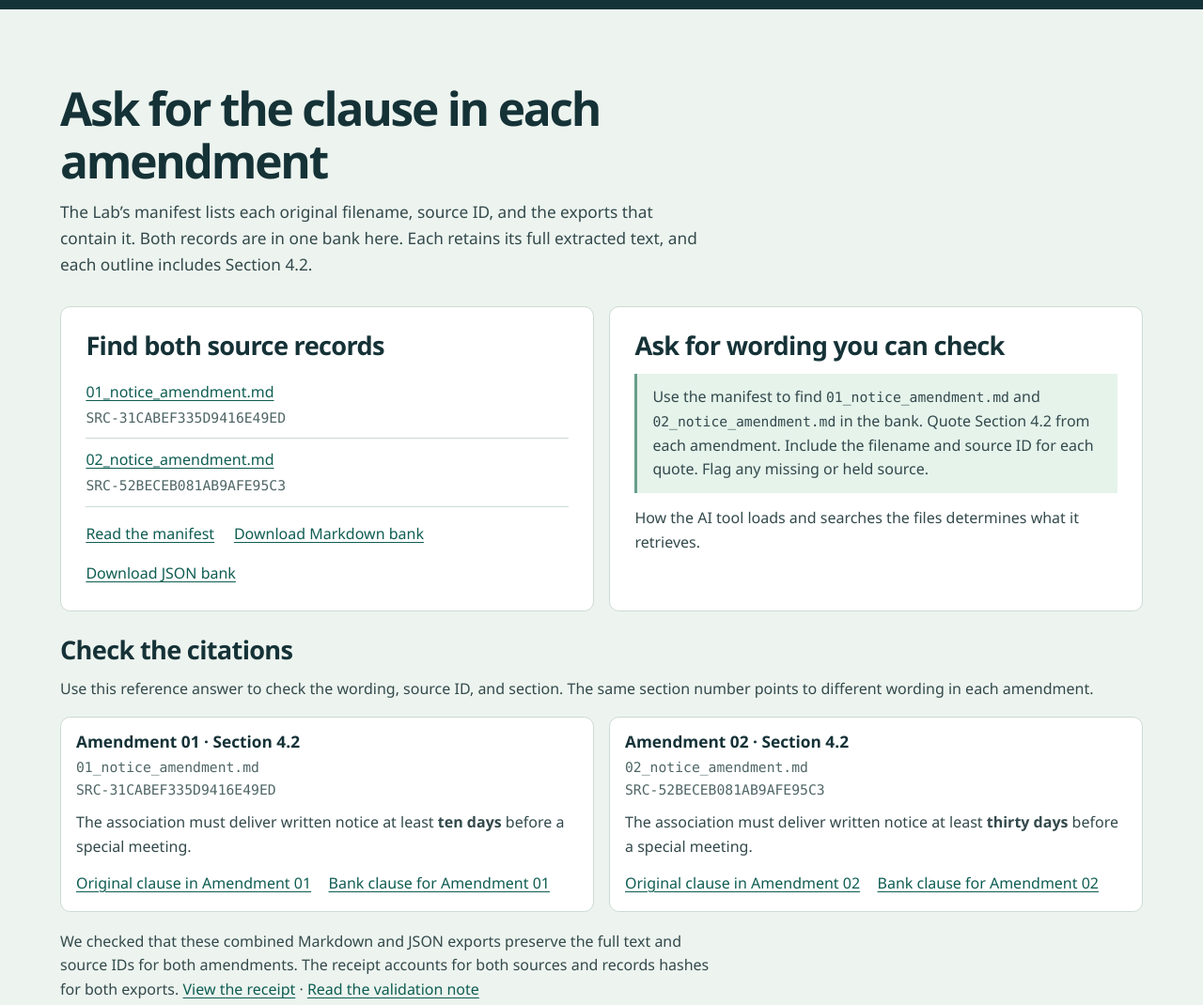
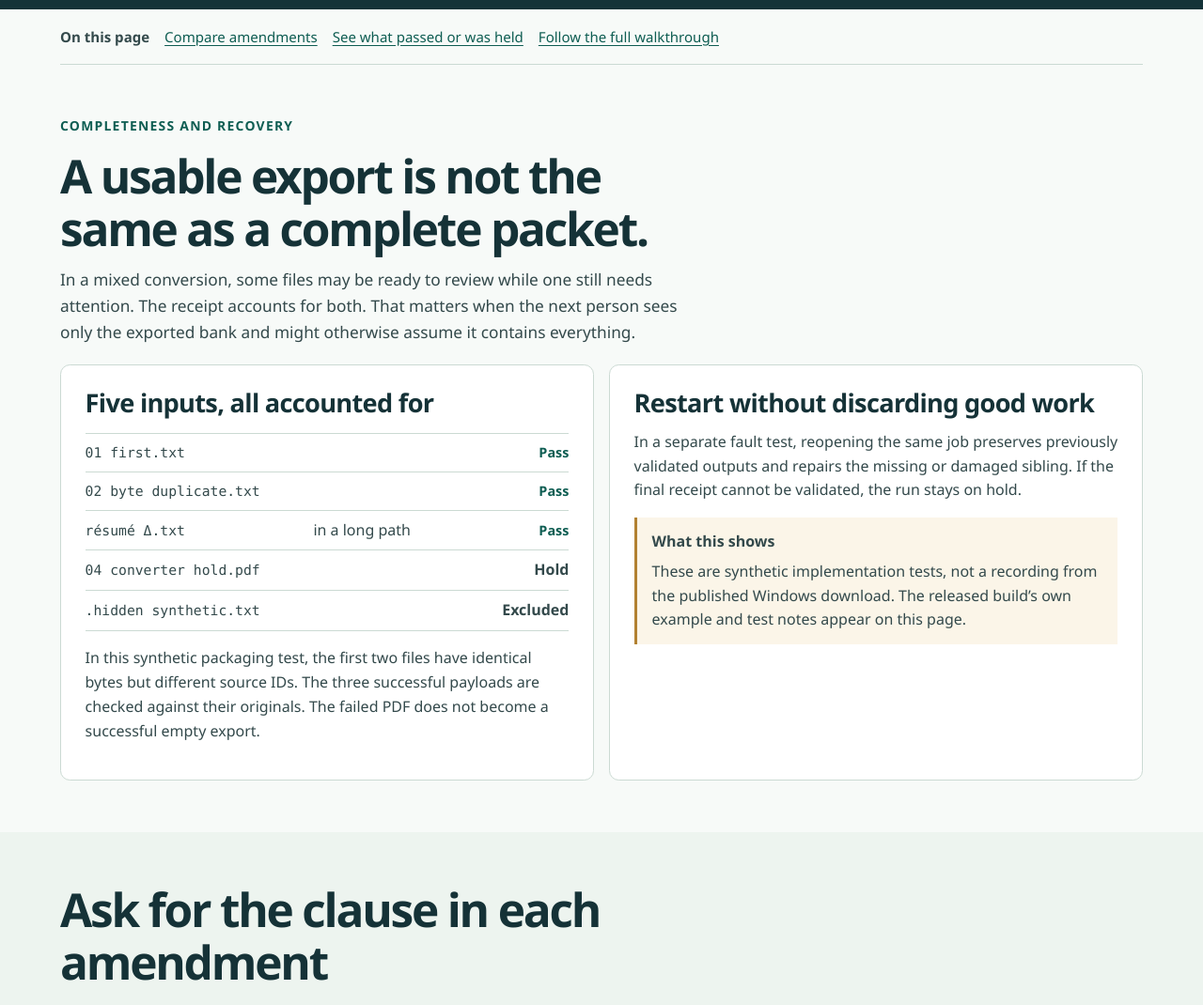
Before and after one commit to Methos801/logical-file-lab, a plain HTML site: page docs/index.html in a window 1280 px wide. Shown: the part 900-1970 px from the top of the page at 94% size. Drawn offline with Linux system fonts and the light colour scheme.

Commit message:
Publish reviewed portfolio improvements
Apply the verified public presentation and QA fixes without including private review materials.

```diff
--- a/docs/demo.css
+++ b/docs/demo.css
@@ -137,3 +137,16 @@ code { font-family: ui-monospace, "Cascadia Mono", Consolas, monospace; font-siz
   .demo-controls { display: flex; }
   .demo-controls button { flex: 1 1 auto; }
 }
+
+/* Continuous walkthrough: use less vertical space between visible steps. */
+#mixed-receipt, #amendments > .shell, #demo { padding-block:clamp(2rem,4.5vw,3.4rem); }
+#mixed-receipt .section-heading, #demo .section-heading { margin-bottom:1.25rem; }
+#demo .step + .step { margin-top:.85rem; }
+#demo .step { scroll-margin-top:1rem; }
+
+
+/* Optional jump links; the demonstrations remain visible in reading order. */
+.example-links { display:flex; flex-wrap:wrap; align-items:baseline; gap:.25rem 1rem; padding-block:.8rem; border-bottom:1px solid #cbdad3; font-size:.94rem; }
+.example-links span { font-weight:700; }
+.example-links a { padding-block:.25rem; }
+@media(max-width:540px){.example-links span{flex-basis:100%}}
--- a/docs/index.html
+++ b/docs/index.html
@@ -7,7 +7,6 @@
   <meta name="theme-color" content="#143338">
   <title>Logical File Lab | Prepare legal sources for AI review</title>
   <link rel="stylesheet" href="demo.css">
-  <script src="demo.js" defer></script>
 </head>
 <body>
   <a class="skip-link" href="#main">Skip to content</a>
@@ -57,6 +56,30 @@
       </div>
     </section>
 
+    <nav class="shell example-links" aria-label="Jump to a worked example">
+      <span>On this page</span>
+      <a href="#amendments">Compare amendments</a>
+      <a href="#mixed-receipt">See what passed or was held</a>
+      <a href="#demo">Follow the full walkthrough</a>
+    </nav>
+
+    <section class="shell section" id="mixed-receipt" aria-labelledby="mixed-receipt-title">
+      <div class="section-heading">
+        <p class="eyebrow">Completeness and recovery</p>
+        <h2 id="mixed-receipt-title">A usable export is not the same as a complete packet.</h2>
+        <p>In a mixed conversion, some files may be ready to review while one still needs attention. The receipt accounts for both. That matters when the next person sees only the exported bank and might otherwise assume it contains everything.</p>
+      </div>
+      <div class="amendment-grid">
+        <article class="bank-example" aria-labelledby="mixed-test-title"><h3 id="mixed-test-title">Five inputs, all accounted for</h3>
+          <ul><li><code>01 first.txt</code><span>Pass</span></li><li><code>02 byte duplicate.txt</code><span>Pass</span></li><li><code>résumé Δ.txt</code> in a long path<span>Pass</span></li><li><code>04 converter hold.pdf</code><strong>Hold</strong></li><li><code>.hidden synthetic.txt</code><strong>Excluded</strong></li></ul>
+          <p>In this synthetic packaging test, the first two files have identical bytes but different source IDs. The three successful payloads are checked against their originals. The failed PDF does not become a successful empty export.</p>
+        </article>
+        <article class="bank-example" aria-labelledby="resume-title"><h3 id="resume-title">Restart without discarding good work</h3>
+          <p>In a separate fault test, reopening the same job preserves previously validated outputs and repairs the missing or damaged sibling. If the final receipt cannot be validated, the run stays on hold.</p>
+          <div class="review-hold"><strong>What this shows</strong><p>These are synthetic implementation tests, not a recording from the published Windows download. The released build’s own example and test notes appear on this page.</p></div>
+        </article>
+      </div>
+    </section>
     <section class="amendment-section" id="amendments" aria-labelledby="amendments-title">
       <div class="shell section">
         <div class="section-heading">
@@ -106,22 +129,16 @@
             </li>
           </ul>
         </section>
-        <p class="amendment-proof">We checked that these combined Markdown and JSON exports preserve the full text and source IDs for both amendments. The receipt accounts for both sources and records hashes for both exports. <a href="demo/amendments/64081daa55ad4ab5a30cac8e5d50d9d9/run_receipt.json">View the receipt</a> · <a href="demo/amendments/64081daa55ad4ab5a30cac8e5d50d9d9/99_validation_note.md">Read the validation note</a></p>
+        <p class="amendment-proof">We checked that these combined Markdown and JSON exports preserve the full text and source IDs for both amendments. The receipt accounts for both sources and records hashes for both exports. <a href="demo/amendments/64081daa55ad4ab5a30cac8e5d50d9d9/run_receipt.json">View the receipt</a> · <a href="demo/amendments/64081daa55ad4ab5a30cac8e5d50d9d9/00_manifest_controller.json">Controller JSON</a> · <a href="demo/amendments/64081daa55ad4ab5a30cac8e5d50d9d9/99_validation_note.md">Read the validation note</a></p>
         <p class="amendment-proof">The receipt records deterministic conversion. The bank’s local-model notes are guidance for using the exported files later.</p>
       </div>
     </section>
 
     <section class="shell section" id="demo" aria-labelledby="demo-title">
       <div class="section-heading">
-        <p class="eyebrow">90-second walkthrough</p>
+        <p class="eyebrow">Worked example</p>
         <h2 id="demo-title">Trace a passage back to its source</h2>
         <p>Use a fictional workshop’s records to review a plan, compare one passage in the original and both exports, and read the receipt.</p>
-      </div>
-
-      <div class="demo-controls" role="group" aria-label="Choose a walkthrough step" hidden>
-        <button type="button" aria-controls="plan" aria-pressed="true">Review the plan</button>
-        <button type="button" aria-controls="exports" aria-pressed="false">Compare the text</button>
-        <button type="button" aria-controls="receipt" aria-pressed="false">Read the results</button>
       </div>
 
       <article class="step plan-step" id="plan" data-step aria-labelledby="plan-title">
```
